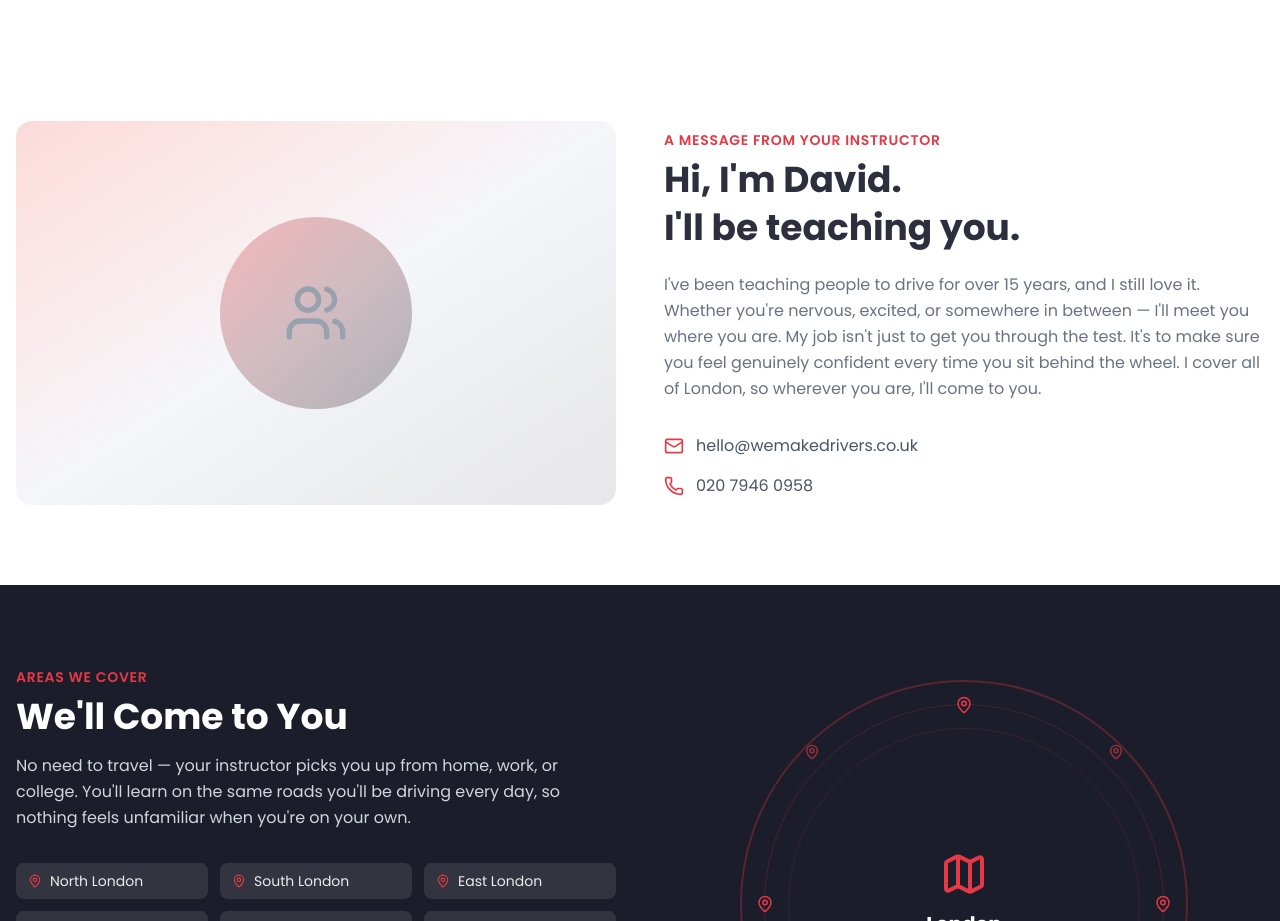
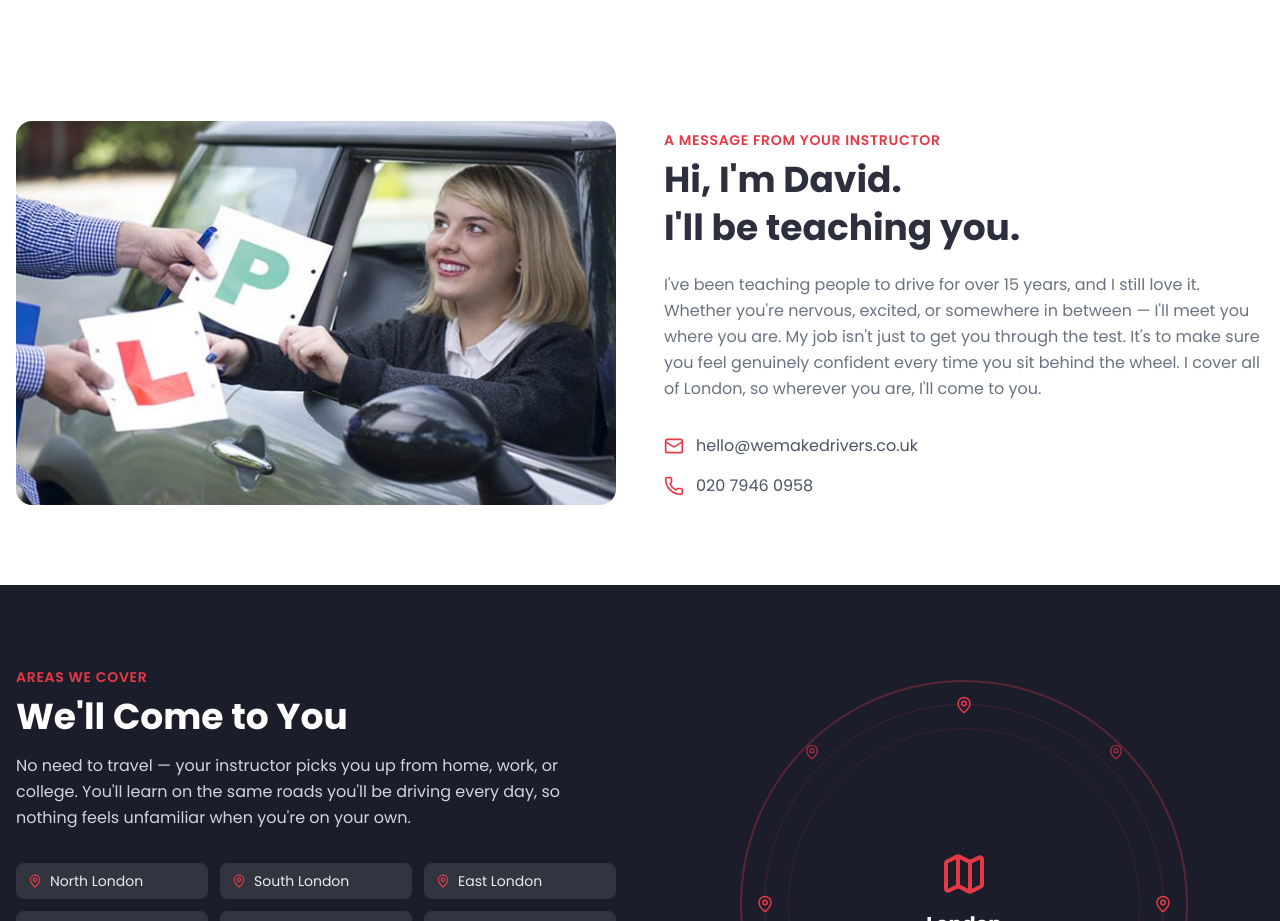
Before and after one commit to Oaseru17/wemakedrivers, a React (Vite) app: page / in a window 1280 px wide. Shown: the part 3740-4661 px from the top of the page. Built offline with nearby package versions, Linux system fonts and the light colour scheme.

Commit message:
feat: replace instructor placeholder with L/P plates learner driver photo

```diff
--- a/src/pages/Home.tsx
+++ b/src/pages/Home.tsx
@@ -358,10 +358,12 @@
       <section className="bg-white py-20">
         <div className="max-w-7xl mx-auto px-4">
           <div className="grid grid-cols-1 lg:grid-cols-2 gap-12 items-center">
-            <div className="w-full h-96 rounded-2xl bg-gradient-to-br from-secondary/20 via-light to-accent/10 flex items-center justify-center">
-              <div className="w-48 h-48 rounded-full bg-gradient-to-br from-secondary/30 to-accent/30 flex items-center justify-center">
-                <Users size={64} className="text-gray-400" />
-              </div>
+            <div className="w-full h-96 rounded-2xl overflow-hidden">
+              <img
+                src="/images/instructor.jpg"
+                alt="Learner driver swapping L plates for P plates with instructor"
+                className="w-full h-full object-cover"
+              />
             </div>
 
             <div>
```
Also changed, not shown: public/images/instructor.jpg (added).
